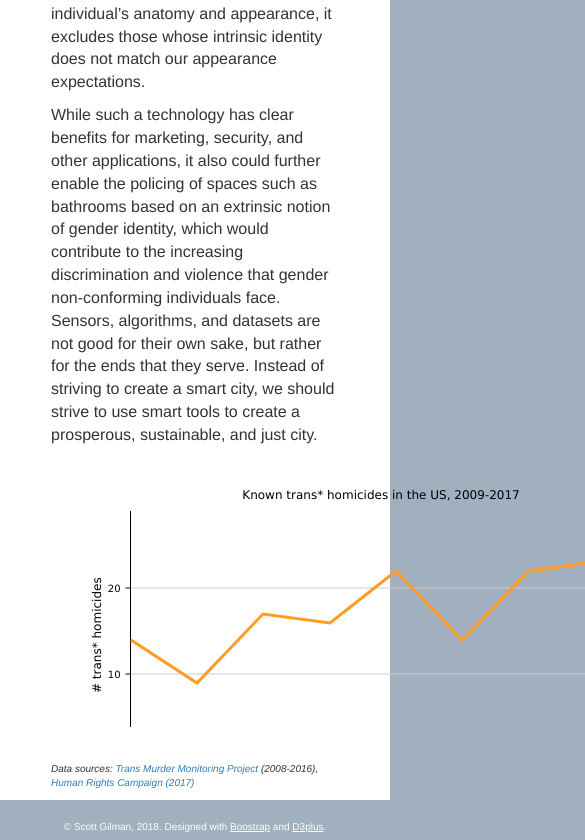
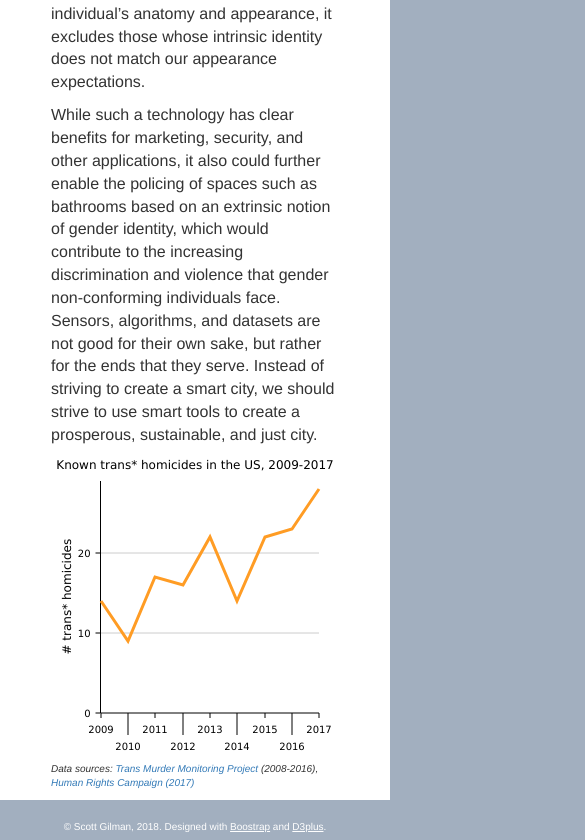
Before and after one commit to sgilman/num-application, a plain HTML site: page index.html in a window 390 px wide. Shown: the part 2145-2985 px from the top of the page, 585 px wide, since content can reach past the window. Drawn offline with nearby package versions, Linux system fonts and the light colour scheme.

Commit message:
responsive line chart, removed padding

```diff
--- a/index.html
+++ b/index.html
@@ -66,8 +66,8 @@
 				text-decoration: underline;}
 
 			#homicide {
-				padding: 30px;
 				min-height:0px;
+				width: 100%;
 			}
 
 		</style>
```
